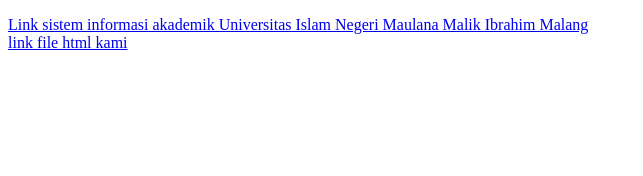
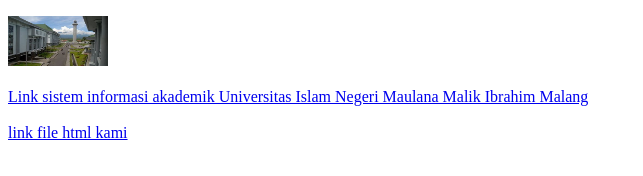
Before and after one commit to Rafly222/rafly-s_code, a plain HTML site: page HTML 2.html in a window 1280 px wide. Shown: the whole page, without its empty margins (0-643 px from the left). Drawn offline with Linux system fonts and the light colour scheme.

Commit message:
second commit

```diff
--- a/HTML 2.html
+++ b/HTML 2.html
@@ -6,10 +6,15 @@
       </head>
       <body>
         <p>
+            <img src="1.jpg"
+            alt="ini gambar Universitas Islam Negeri Malang" width="100" height="50"/>
             <!-- ABSOLUTE LINK -->
+            <br>
+            <br>
             <a href="https://siakad.uin-malang.ac.id/">
                 Link sistem informasi akademik Universitas Islam Negeri Maulana Malik Ibrahim Malang
             </a>
+            <br>
             <br>
             <!-- RELATIVE LINK -->
             <a href="HTML.html">
```
Also changed, not shown: 1.jpg (added).
